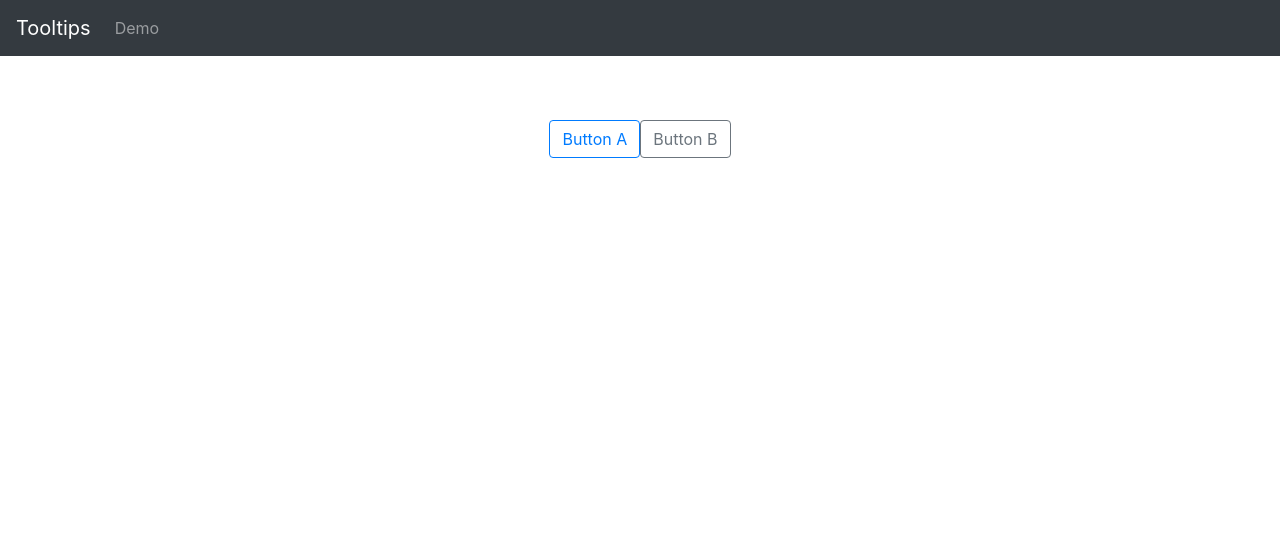
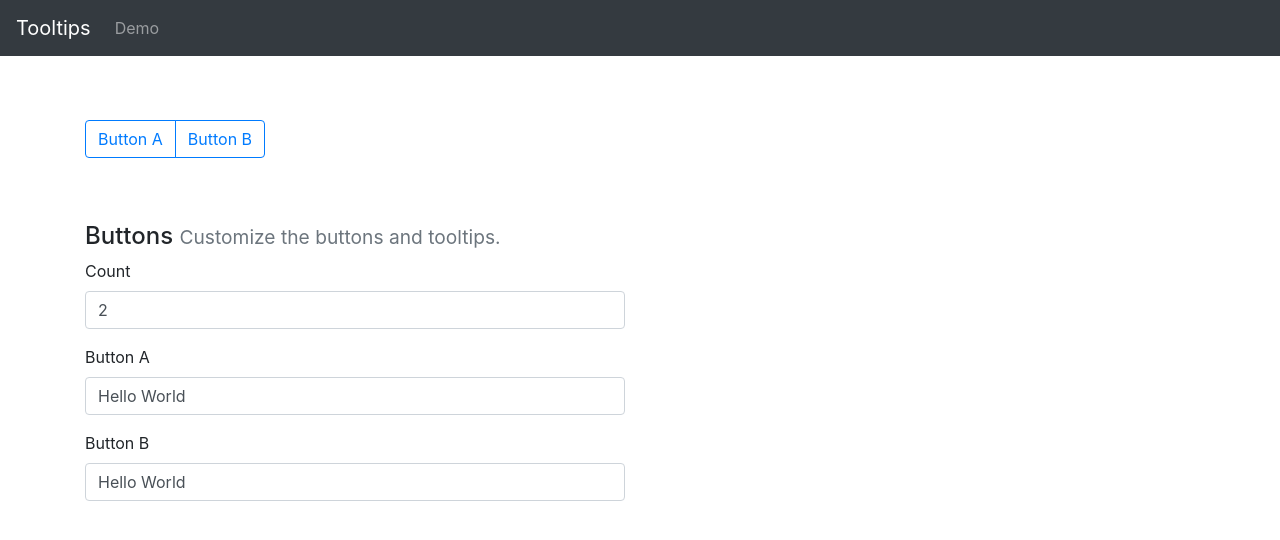
Before and after one commit to angular-demos/tooltips, an Angular app: page /demo/view in a window 1280 px wide. Shown: the top 540 px of the page. Built offline with nearby package versions, Linux system fonts and the light colour scheme.

Commit message:
adds a tooltip directive

```diff
--- a/src/app/App.ts
+++ b/src/app/App.ts
@@ -4,13 +4,15 @@ import {MainModule} from './Main/Main';
 import {DemoModule} from './Demo/Demo';
 import {BodyComponent} from './Main/Components/Body/Body';
 import {BrowserAnimationsModule} from '@angular/platform-browser/animations';
+import {ToolTipModule} from './ToolTip/ToolTip';
 
 @NgModule({
     imports: [
         BrowserModule,
         BrowserAnimationsModule,
         DemoModule,
-        MainModule
+        MainModule,
+        ToolTipModule
     ],
     bootstrap: [
         BodyComponent
--- a/src/app/Demo/Components/View/View.html
+++ b/src/app/Demo/Components/View/View.html
@@ -1,8 +1,43 @@
-<div class="row">
+<div class="row buttons">
     <div class="col">
-        <div class="buttons">
-            <button class="btn btn-outline-primary">Button A</button>
-            <button class="btn btn-outline-secondary">Button B</button>
+        <div class="btn-group">
+            <button
+                *ngFor="let tip of tips"
+                [tooltip]="tip.tooltip"
+                class="btn btn-outline-primary">{{tip.name}}
+            </button>
         </div>
     </div>
 </div>
+<div class="row">
+    <div class="col-md-6">
+        <h4>
+            Buttons
+            <small class="text-muted">Customize the buttons and tooltips.</small>
+        </h4>
+
+        <form>
+            <div class="form-group">
+                <label for="countInput">Count</label>
+                <input class="form-control"
+                       id="countInput"
+                       name="count"
+                       min="1"
+                       type="number"
+                       placeholder="Number of buttons"
+                       [ngModel]="count"
+                       (ngModelChange)="setCount($event)">
+            </div>
+
+            <div *ngFor="let tip of tips"
+                 class="form-group">
+                <label for="inputTooltip{{tip.id}}">{{tip.name}}</label>
+                <input class="form-control"
+                       id="inputTooltip{{tip.id}}"
+                       placeholder="Tooltip Message"
+                       name="tooltip{{tip.id}}"
+                       [(ngModel)]="tip.tooltip">
+            </div>
+        </form>
+    </div>
+</div>
--- a/src/app/Demo/Components/View/View.scss
+++ b/src/app/Demo/Components/View/View.scss
@@ -5,7 +5,11 @@
     position: relative;
     margin-top: $spacer * 4;
 
+    .row {
+        margin-bottom: $spacer;
+    }
+
     .buttons {
-        text-align: center;
+        margin-bottom: $spacer * 4;
     }
 }
--- a/src/app/Demo/Components/View/View.ts
+++ b/src/app/Demo/Components/View/View.ts
@@ -1,11 +1,78 @@
-import {ChangeDetectionStrategy, Component} from '@angular/core';
+import {ChangeDetectionStrategy, ChangeDetectorRef, Component, Input, OnChanges, OnInit, SimpleChanges} from '@angular/core';
 
+/**
+ * Describes a single button on the demo page.
+ */
+interface DemoButton {
+    id: number;
+    name: string;
+    tooltip: string;
+}
+
+/**
+ * Displays the demo for route for tooltips.
+ */
 @Component({
     selector: 'demo-view',
     styleUrls: ['./View.scss'],
     templateUrl: './View.html',
     changeDetection: ChangeDetectionStrategy.OnPush
 })
-export class ViewComponent {
+export class ViewComponent implements OnInit, OnChanges {
+    /**
+     * Number of buttons to show.
+     */
+    @Input()
+    public count: number = 2;
 
+    /**
+     * A list of buttons with tooltips.
+     */
+    public tips: DemoButton[] = [];
+
+    /**
+     * Constructor
+     */
+    public constructor(private change: ChangeDetectorRef) {
+
+    }
+
+    /**
+     * After the component is ready.
+     */
+    public ngOnInit(): void {
+        this.update();
+    }
+
+    /**
+     * The button count was changed.
+     */
+    public ngOnChanges(changes: SimpleChanges): void {
+        this.update();
+    }
+
+    /**
+     * Updates the number of buttons.
+     */
+    public setCount(value: number) {
+        this.count = value;
+        this.update();
+    }
+
+    /**
+     * Updates the list of buttons.
+     */
+    public update() {
+        this.tips = [];
+        let char = 'A';
+        for (let i = 0; i < this.count; i++) {
+            this.tips.push({
+                id: i,
+                name: 'Button ' + char,
+                tooltip: 'Hello World'
+            });
+            char = String.fromCharCode(char.charCodeAt(0) + 1);
+        }
+        this.change.detectChanges();
+    }
 }
--- a/src/app/Demo/Demo.ts
+++ b/src/app/Demo/Demo.ts
@@ -2,10 +2,14 @@ import {CommonModule} from '@angular/common';
 import {NgModule} from '@angular/core';
 import {COMPONENTS} from './Components/Components';
 import {DemoRoutesModule} from './DemoRoutes';
+import {ToolTipModule} from '../ToolTip/ToolTip';
+import {FormsModule} from '@angular/forms';
 
 @NgModule({
     imports: [
         CommonModule,
+        FormsModule,
+        ToolTipModule,
         DemoRoutesModule
     ],
     declarations: [
--- /dev/null
+++ b/src/app/ToolTip/Directives/Dirctives.ts
@@ -0,0 +1,5 @@
+import {ToolTipDirective} from './ToolTip/ToolTip';
+
+export const DIRECTIVES = [
+    ToolTipDirective
+];
--- /dev/null
+++ b/src/app/ToolTip/Directives/ToolTip/ToolTip.ts
@@ -0,0 +1,21 @@
+import {Directive, Input, OnChanges, OnInit, SimpleChanges} from '@angular/core';
+
+/**
+ * This is the main tool-tip directive that is used to attach tooltips to DOM elements.
+ */
+@Directive({
+    selector: '[tooltip]',
+    exportAs: 'tooltip'
+})
+export class ToolTipDirective implements OnInit, OnChanges {
+    @Input('tooltip')
+    public message: string;
+
+    public ngOnInit(): void {
+        console.log('tooltip:init', this.message);
+    }
+
+    public ngOnChanges(changes: SimpleChanges): void {
+        console.log('tooltip:change', this.message);
+    }
+}
--- /dev/null
+++ b/src/app/ToolTip/ToolTip.ts
@@ -0,0 +1,17 @@
+import {NgModule} from '@angular/core';
+import {CommonModule} from '@angular/common';
+import {DIRECTIVES} from './Directives/Dirctives';
+
+@NgModule({
+    imports: [
+        CommonModule
+    ],
+    declarations: [
+        DIRECTIVES
+    ],
+    exports: [
+        DIRECTIVES
+    ]
+})
+export class ToolTipModule {
+}
--- a/tslint.json
+++ b/tslint.json
@@ -118,8 +118,6 @@
     "use-input-property-decorator": true,
     "use-output-property-decorator": true,
     "use-host-property-decorator": true,
-    "no-input-rename": true,
-    "no-output-rename": true,
     "use-life-cycle-interface": true,
     "use-pipe-transform-interface": true,
     "component-class-suffix": true,
```
